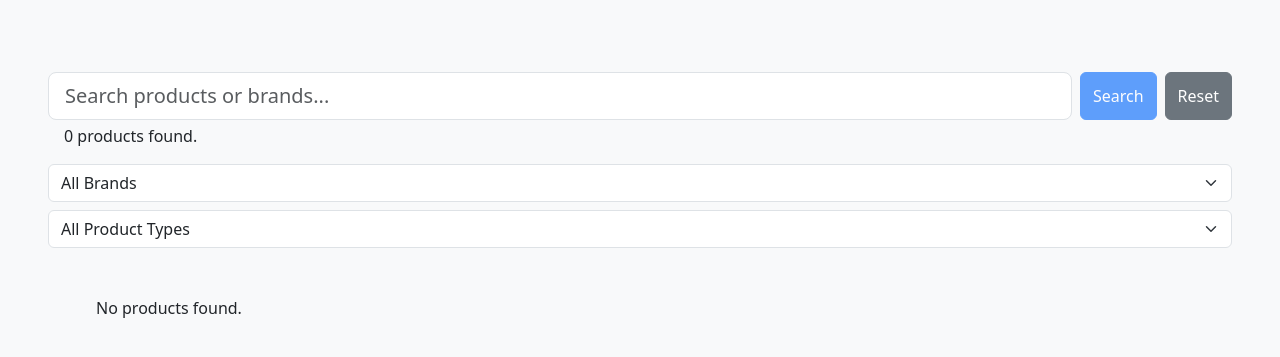
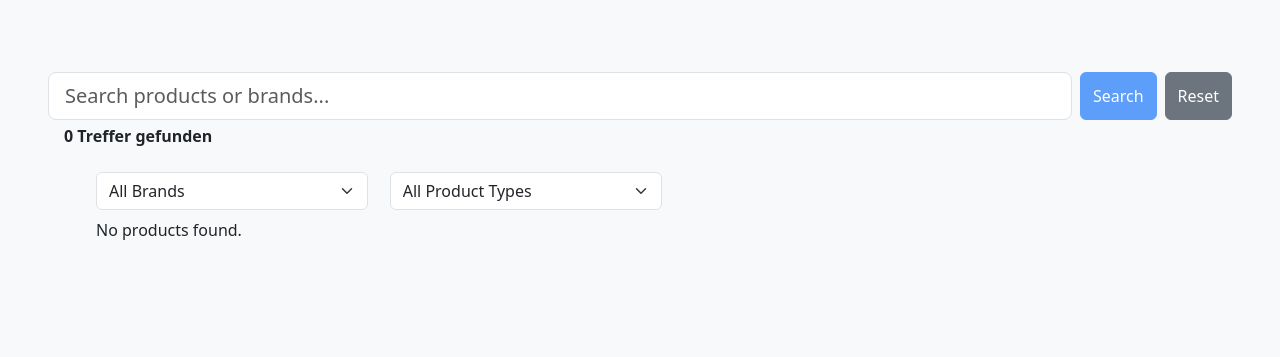
Before and after one commit to jojobeee/schrumpflation-app, a Django app: page / in a window 1280 px wide. Shown: the part 56-413 px from the top of the page. Run offline with Django 4.2, Linux system fonts and the light colour scheme; data that the repository does not hold is empty.

Commit message:
layout index table and filters

```diff
--- a/product/templates/product/index.html
+++ b/product/templates/product/index.html
@@ -1,25 +1,31 @@
 {% extends 'product/base.html' %}
 {% block body %}
-<form method="get" id="searchForm" class="me-5 ms-5 mt-5 pt-4 mb-5">
+<form method="get" id="searchForm" class="me-5 ms-5 mt-5 pt-4">
   <div class="d-flex">
     <input class="form-control form-control-lg me-2" type="text" id="searchField" name="search" value="{{ search_query }}" placeholder="Search products or brands...">
     <button class="btn btn-primary me-2" type="submit" id="searchButton">Search</button>
     <button type="button" class="btn btn-secondary" onclick="window.location.href=window.location.pathname;">Reset</button>
   </div>
-  <p class="ms-3 mt-1">{{ products.paginator.count }} products found.</p>
-  <select name="brand" class="form-select mt-2">
+  <p class="ms-3 mt-1"><strong>{{ products.paginator.count }} Treffer gefunden</strong></p>
+  <div class="pe-5 ps-5 d-flex mb-2" style="gap: 2%;">
+    <div style="flex: 0 0 25%;">
+      <select name="brand" class="form-select mt-2 w-100">
           <option value="">All Brands</option>
           {% for brand in brands %}
               <option value="{{ brand }}" {% if brand == selected_brand %}selected{% endif %}>{{ brand }}</option>
           {% endfor %}
       </select>
+    </div>
 
-  <select name="product_type" class="form-select mt-2">
+    <div style="flex: 0 0 25%;">
+      <select name="product_type" class="form-select mt-2 w-100">
           <option value="">All Product Types</option>
           {% for type in product_types %}
           <option value="{{ type }}" {% if type == selected_product_type %}selected{% endif %}>{{ type }}</option>
           {% endfor %}
       </select>
+    </div>
+</div>
 
 </form>
 <div class="me-5 ms-5 pe-5 ps-5">
```
Lines whose indentation alone changed are shown as unchanged.
